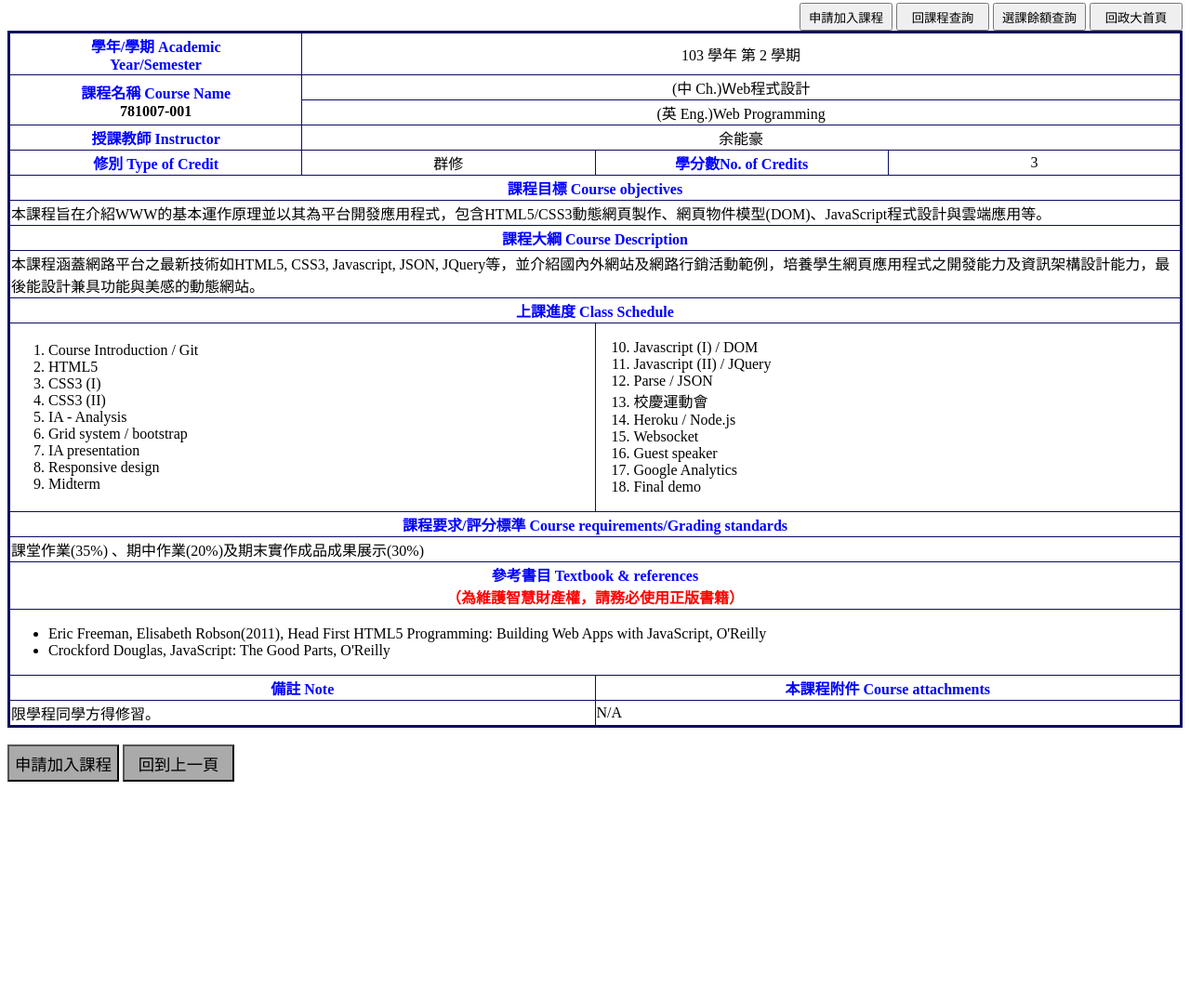
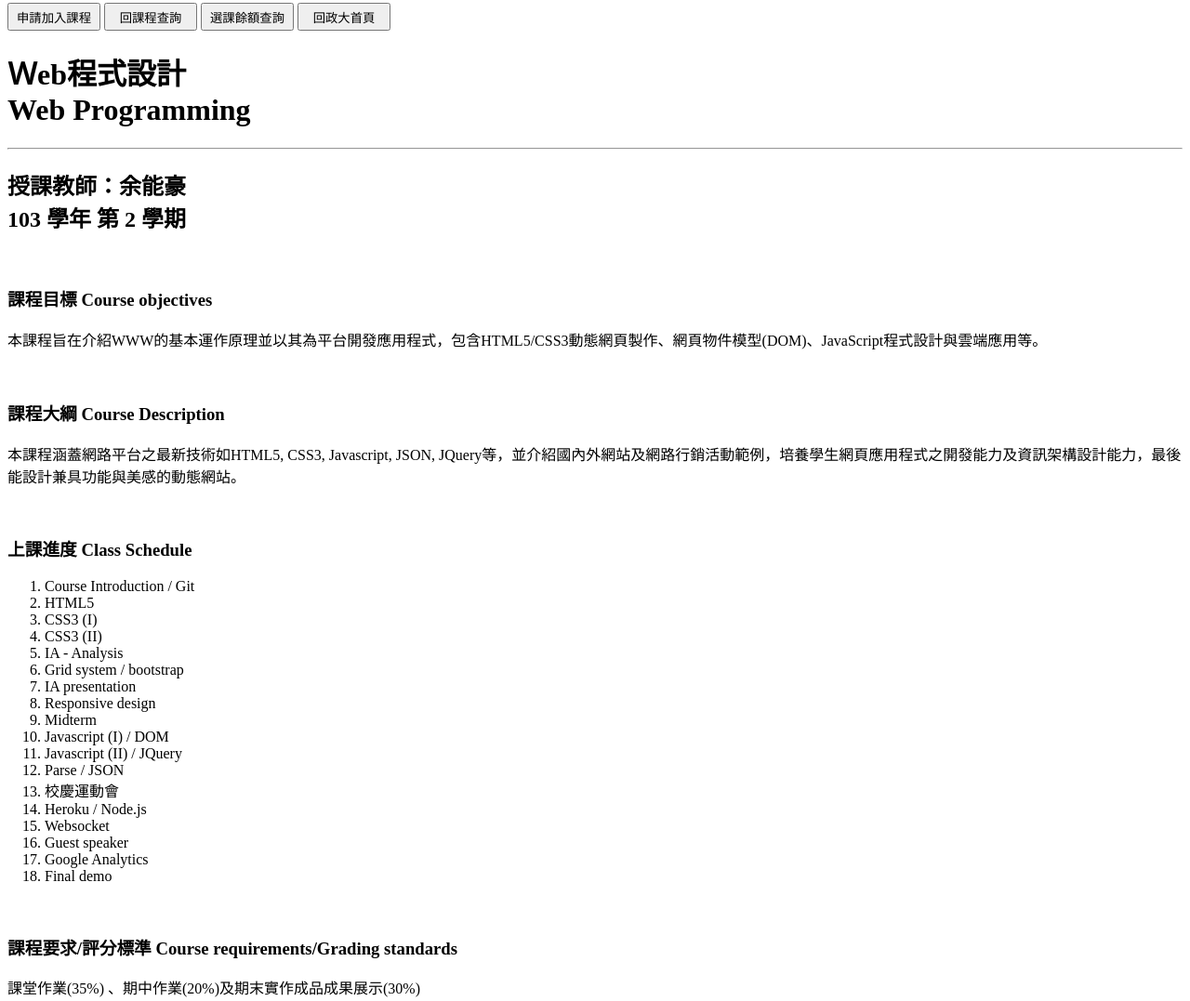
Before and after one commit to ChWang0324/Web_assign1, a plain HTML site: page course.html in a window 1280 px wide. Shown: the part 309-1386 px from the top of the page at 93% size. Before the commit the page ends 1158 px from the top, so only its background shows below. Drawn offline with Linux system fonts and the light colour scheme.

Commit message:
just_text
no style and table

```diff
--- a/course.html
+++ b/course.html
@@ -8,52 +8,24 @@
   <body>
     <header>
       <img src="http://cis.nccu.edu.tw/InstructionOutline/static/images/outline01.gif">
-      <nav align="right">
+      <nav>
         <input type="button" onclick="location.href='http://chwang0324.github.io/Web_assign1/test.html'" value="申請加入課程" style="width:100px; height:30px;">
         <input type="button" onclick="location.href='http://wa.nccu.edu.tw/QryTor/'" value="回課程查詢" style="width:100px; height:30px;">
         <input type="button" onclick="location.href='https://selectcourse.nccu.edu.tw/remain/'" value="選課餘額查詢" style="width:100px; height:30px;">
         <input type="button" onclick="location.href='http://www.nccu.edu.tw/'" value="回政大首頁" style="width:100px; height:30px;">
       </nav>
     </header>
-      <table style="border:3px #0B0B61 solid; padding:5px; table-layout:fixed;" width="100%" rules="all">
-        <tr>
-          <th style="color: blue;">學年/學期 Academic<br>Year/Semester</th>
-          <td colspan="3" align="center">103 學年 第 2 學期</td>
-        </tr>
-        <tr>
-          <th rowspan="2"><span style="color: blue;">課程名稱 Course Name</span><br>781007-001</th>
-          <td colspan="3" align="center">(中 Ch.)Ｗeb程式設計</td>
-        </tr>
-        <tr>
-          <td colspan="3" align="center">(英 Eng.)Web Programming</td>
-        </tr>
-        <tr>
-          <th style="color: blue;">授課教師 Instructor</th>
-          <td colspan="3" align="center">余能豪</td>
-        </tr>
-        <tr>
-          <th style="color: blue;">修別 Type of Credit</th>
-          <td align="center">群修</td>
-          <th style="color: blue;">學分數No. of Credits</th>
-          <td align="center">3</td>
-        </tr>
-        <tr>
-          <th colspan="4" style="color: blue;">課程目標 Course objectives</th>
-        </tr>
-        <tr>
-          <td colspan="4">本課程旨在介紹WWW的基本運作原理並以其為平台開發應用程式，包含HTML5/CSS3動態網頁製作、網頁物件模型(DOM)、JavaScript程式設計與雲端應用等。</td>
-        </tr>
-        <tr>
-          <th colspan="4" style="color: blue;">課程大綱 Course Description</th>
-        </tr>
-        <tr>
-          <td colspan="4">本課程涵蓋網路平台之最新技術如HTML5, CSS3, Javascript, JSON, JQuery等，並介紹國內外網站及網路行銷活動範例，培養學生網頁應用程式之開發能力及資訊架構設計能力，最後能設計兼具功能與美感的動態網站。</td>
-        </tr>
-        <tr>
-          <th colspan="4" style="color: blue;">上課進度 Class Schedule</th>
-        </tr>
-        <tr>
-          <td colspan="2">
+    <h1>Ｗeb程式設計<br>Web Programming</h1>
+    <hr>
+    <h2>授課教師：余能豪<br>103 學年 第 2 學期</h2>
+    <br>
+    <h3>課程目標 Course objectives</h3>
+    <p>本課程旨在介紹WWW的基本運作原理並以其為平台開發應用程式，包含HTML5/CSS3動態網頁製作、網頁物件模型(DOM)、JavaScript程式設計與雲端應用等。</p>
+    <br>
+    <h3>課程大綱 Course Description</h3>
+    <p>本課程涵蓋網路平台之最新技術如HTML5, CSS3, Javascript, JSON, JQuery等，並介紹國內外網站及網路行銷活動範例，培養學生網頁應用程式之開發能力及資訊架構設計能力，最後能設計兼具功能與美感的動態網站。</p>
+    <br>
+    <h3>上課進度 Class Schedule</h3>
     <ol>
       <li>Course Introduction / Git</li>
       <li>HTML5</li>
@@ -64,11 +36,7 @@
       <li>IA presentation</li>
       <li>Responsive design</li>
       <li>Midterm</li>
-            </ol>
-          </td>
-          <td colspan="2">
-            <ol>
-              <li value="10">Javascript (I) / DOM</li>
+      <li>Javascript (I) / DOM</li>
       <li>Javascript (II) / JQuery</li>
       <li>Parse / JSON</li>
       <li>校慶運動會</li>
@@ -78,34 +46,21 @@
       <li>Google Analytics</li>
       <li>Final demo</li>
     </ol>
-          </td>
-        </tr>
-        <tr>
-          <th colspan="4" style="color: blue;">課程要求/評分標準 Course requirements/Grading standards</th>
-        </tr>
-        <tr>
-          <td colspan="4">課堂作業(35%) 、期中作業(20%)及期末實作成品成果展示(30%)</td>
-        </tr>
-        <tr>
-          <th colspan="4" style="color: blue;">參考書目 Textbook &amp; references<br><span style="color: red;">（為維護智慧財產權，請務必使用正版書籍）</span></th>
-        </tr>
-        <tr>
-          <td colspan="4">
+    <br>
+    <h3>課程要求/評分標準 Course requirements/Grading standards</h3>
+    <p>課堂作業(35%) 、期中作業(20%)及期末實作成品成果展示(30%)</p>
+    <br>
+    <h4>參考書目 Textbook &amp; references<br>（為維護智慧財產權，請務必使用正版書籍）</h4>
     <ul>
       <li>Eric Freeman, Elisabeth Robson(2011), Head First HTML5 Programming: Building Web Apps with JavaScript, O'Reilly</li>
       <li>Crockford Douglas, JavaScript: The Good Parts, O'Reilly</li>
     </ul>
-          </td>
-        </tr>
-        <tr>
-          <th colspan="2" style="color: blue;">備註 Note</th>
-          <th colspan="2" style="color: blue;">本課程附件 Course attachments</th>
-        </tr>
-        <tr>
-          <td colspan="2">限學程同學方得修習。</td>
-          <td colspan="2">N/A</td>
-        </tr>
-      </table>
+    <br>
+    <h4>備註 Note</h4>
+    <p>限學程同學方得修習。</p>
+    <br>
+    <h4>本課程附件 Course attachments</h4>
+    <p>N/A</p>
     <br>
   </body>
   <hooter>
```
Lines whose indentation alone changed are shown as unchanged.
